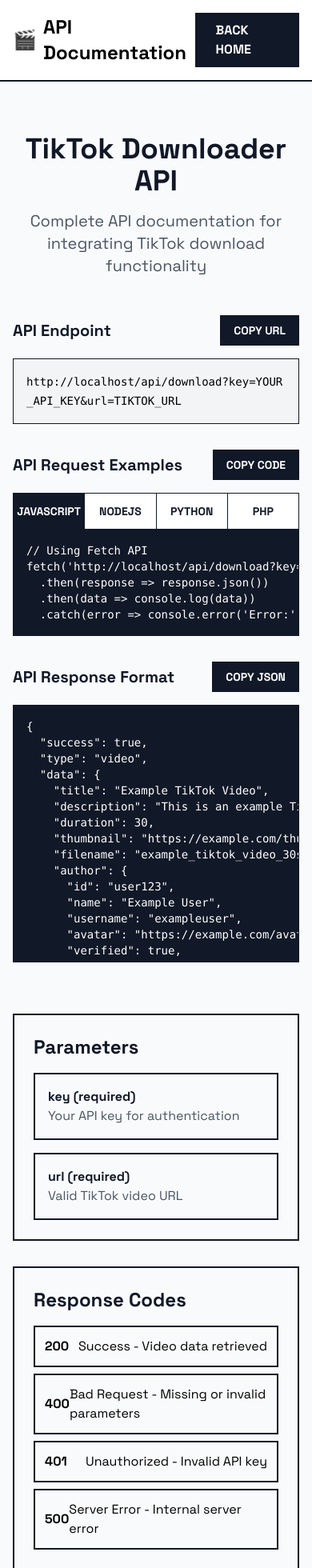
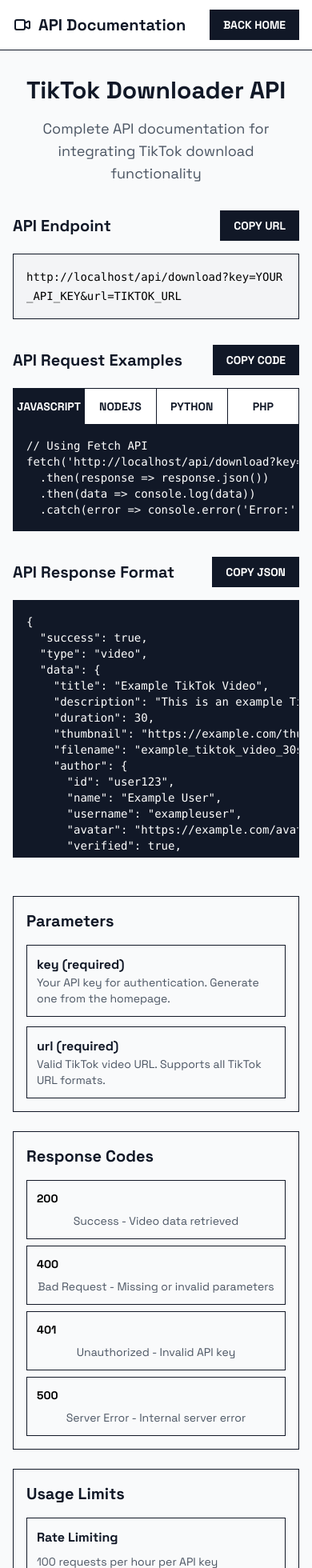
Before and after one commit to sweetxhasan/TIKTOK-SAVER-PRO, a Next.js app: page /api-docs in a window 390 px wide. Shown: the top 1960 px of the page at 80% size. Built offline with nearby package versions, Linux system fonts and the light colour scheme.

Commit message:
Update api-docs.js

```diff
--- a/pages/api-docs.js
+++ b/pages/api-docs.js
@@ -1,21 +1,23 @@
 import Layout from '../components/Layout';
 import ApiDemo from '../components/ApiDemo';
 
-export default function ApiPage() {
+export default function ApiPage({ onShowToast }) {
   return (
     <Layout title="API Documentation - TikTok Downloader">
       <div className="min-h-screen bg-gray-50">
         {/* Header */}
-        <header className="border-b-2 border-gray-900 bg-white">
-          <div className="container mx-auto px-4 py-4">
+        <header className="border-b-1 border-gray-900 bg-white sticky top-0 z-40">
+          <div className="container mx-auto px-4 py-3">
             <div className="flex justify-between items-center">
               <div className="flex items-center space-x-2">
-                <span className="text-2xl">🎬</span>
-                <h1 className="text-2xl font-bold">API Documentation</h1>
+                <svg className="w-6 h-6 text-gray-900" fill="none" stroke="currentColor" viewBox="0 0 24 24">
+                  <path strokeLinecap="round" strokeLinejoin="round" strokeWidth={2} d="M15 10l4.553-2.276A1 1 0 0121 8.618v6.764a1 1 0 01-1.447.894L15 14M5 18h8a2 2 0 002-2V8a2 2 0 00-2-2H5a2 2 0 00-2 2v8a2 2 0 002 2z" />
+                </svg>
+                <h1 className="text-xl font-bold text-gray-900">API Documentation</h1>
               </div>
               <a
                 href="/"
-                className="bg-gray-900 text-white px-6 py-2 font-bold hover:bg-gray-800 border-2 border-gray-900"
+                className="bg-gray-900 text-white px-4 py-2 text-sm font-bold hover:bg-gray-800 border-1 border-gray-900 transition-colors"
               >
                 BACK HOME
               </a>
@@ -24,53 +26,67 @@
         </header>
 
         {/* API Documentation */}
-        <div className="container mx-auto px-4 py-16">
+        <div className="container mx-auto px-4 py-8 md:py-16">
           <div className="max-w-6xl mx-auto">
-            <div className="text-center mb-12">
-              <h1 className="text-4xl font-bold text-gray-900 mb-4">
+            <div className="text-center mb-8 md:mb-12">
+              <h1 className="text-3xl md:text-4xl font-bold text-gray-900 mb-4">
                 TikTok Downloader API
               </h1>
-              <p className="text-xl text-gray-600">
+              <p className="text-lg md:text-xl text-gray-600 px-4">
                 Complete API documentation for integrating TikTok download functionality
               </p>
             </div>
 
-            <ApiDemo />
+            <ApiDemo onShowToast={onShowToast} />
 
             {/* Additional Documentation */}
-            <div className="mt-16 space-y-8">
-              <div className="border-2 border-gray-900 p-6">
-                <h3 className="text-2xl font-bold text-gray-900 mb-4">Parameters</h3>
-                <div className="space-y-4">
-                  <div className="border-2 border-gray-900 p-4">
+            <div className="mt-12 md:mt-16 space-y-6 md:space-y-8">
+              <div className="border-1 border-gray-900 p-4 md:p-6">
+                <h3 className="text-xl md:text-2xl font-bold text-gray-900 mb-4">Parameters</h3>
+                <div className="space-y-3 md:space-y-4">
+                  <div className="border-1 border-gray-900 p-3 md:p-4">
                     <h4 className="font-bold text-gray-900">key (required)</h4>
-                    <p className="text-gray-600">Your API key for authentication</p>
+                    <p className="text-gray-600 text-sm md:text-base">Your API key for authentication. Generate one from the homepage.</p>
                   </div>
-                  <div className="border-2 border-gray-900 p-4">
+                  <div className="border-1 border-gray-900 p-3 md:p-4">
                     <h4 className="font-bold text-gray-900">url (required)</h4>
-                    <p className="text-gray-600">Valid TikTok video URL</p>
+                    <p className="text-gray-600 text-sm md:text-base">Valid TikTok video URL. Supports all TikTok URL formats.</p>
                   </div>
                 </div>
               </div>
 
-              <div className="border-2 border-gray-900 p-6">
-                <h3 className="text-2xl font-bold text-gray-900 mb-4">Response Codes</h3>
+              <div className="border-1 border-gray-900 p-4 md:p-6">
+                <h3 className="text-xl md:text-2xl font-bold text-gray-900 mb-4">Response Codes</h3>
                 <div className="space-y-2">
-                  <div className="flex justify-between items-center border-2 border-gray-900 p-3">
-                    <span className="font-bold">200</span>
-                    <span>Success - Video data retrieved</span>
+                  <div className="flex flex-col sm:flex-row sm:justify-between sm:items-center border-1 border-gray-900 p-3 gap-2">
+                    <span className="font-bold text-sm md:text-base">200</span>
+                    <span className="text-sm md:text-base text-gray-600 text-center sm:text-left">Success - Video data retrieved</span>
                   </div>
-                  <div className="flex justify-between items-center border-2 border-gray-900 p-3">
-                    <span className="font-bold">400</span>
-                    <span>Bad Request - Missing or invalid parameters</span>
+                  <div className="flex flex-col sm:flex-row sm:justify-between sm:items-center border-1 border-gray-900 p-3 gap-2">
+                    <span className="font-bold text-sm md:text-base">400</span>
+                    <span className="text-sm md:text-base text-gray-600 text-center sm:text-left">Bad Request - Missing or invalid parameters</span>
                   </div>
-                  <div className="flex justify-between items-center border-2 border-gray-900 p-3">
-                    <span className="font-bold">401</span>
-                    <span>Unauthorized - Invalid API key</span>
+                  <div className="flex flex-col sm:flex-row sm:justify-between sm:items-center border-1 border-gray-900 p-3 gap-2">
+                    <span className="font-bold text-sm md:text-base">401</span>
+                    <span className="text-sm md:text-base text-gray-600 text-center sm:text-left">Unauthorized - Invalid API key</span>
                   </div>
-                  <div className="flex justify-between items-center border-2 border-gray-900 p-3">
-                    <span className="font-bold">500</span>
-                    <span>Server Error - Internal server error</span>
+                  <div className="flex flex-col sm:flex-row sm:justify-between sm:items-center border-1 border-gray-900 p-3 gap-2">
+                    <span className="font-bold text-sm md:text-base">500</span>
+                    <span className="text-sm md:text-base text-gray-600 text-center sm:text-left">Server Error - Internal server error</span>
+                  </div>
+                </div>
+              </div>
+
+              <div className="border-1 border-gray-900 p-4 md:p-6">
+                <h3 className="text-xl md:text-2xl font-bold text-gray-900 mb-4">Usage Limits</h3>
+                <div className="space-y-3">
+                  <div className="border-1 border-gray-900 p-3 md:p-4">
+                    <h4 className="font-bold text-gray-900 mb-2">Rate Limiting</h4>
+                    <p className="text-gray-600 text-sm md:text-base">100 requests per hour per API key</p>
+                  </div>
+                  <div className="border-1 border-gray-900 p-3 md:p-4">
+                    <h4 className="font-bold text-gray-900 mb-2">Supported Formats</h4>
+                    <p className="text-gray-600 text-sm md:text-base">Videos (MP4), Audio (MP3), Images (JPG/PNG)</p>
                   </div>
                 </div>
               </div>
@@ -80,4 +96,4 @@
       </div>
     </Layout>
   );
-          }
+}
```
